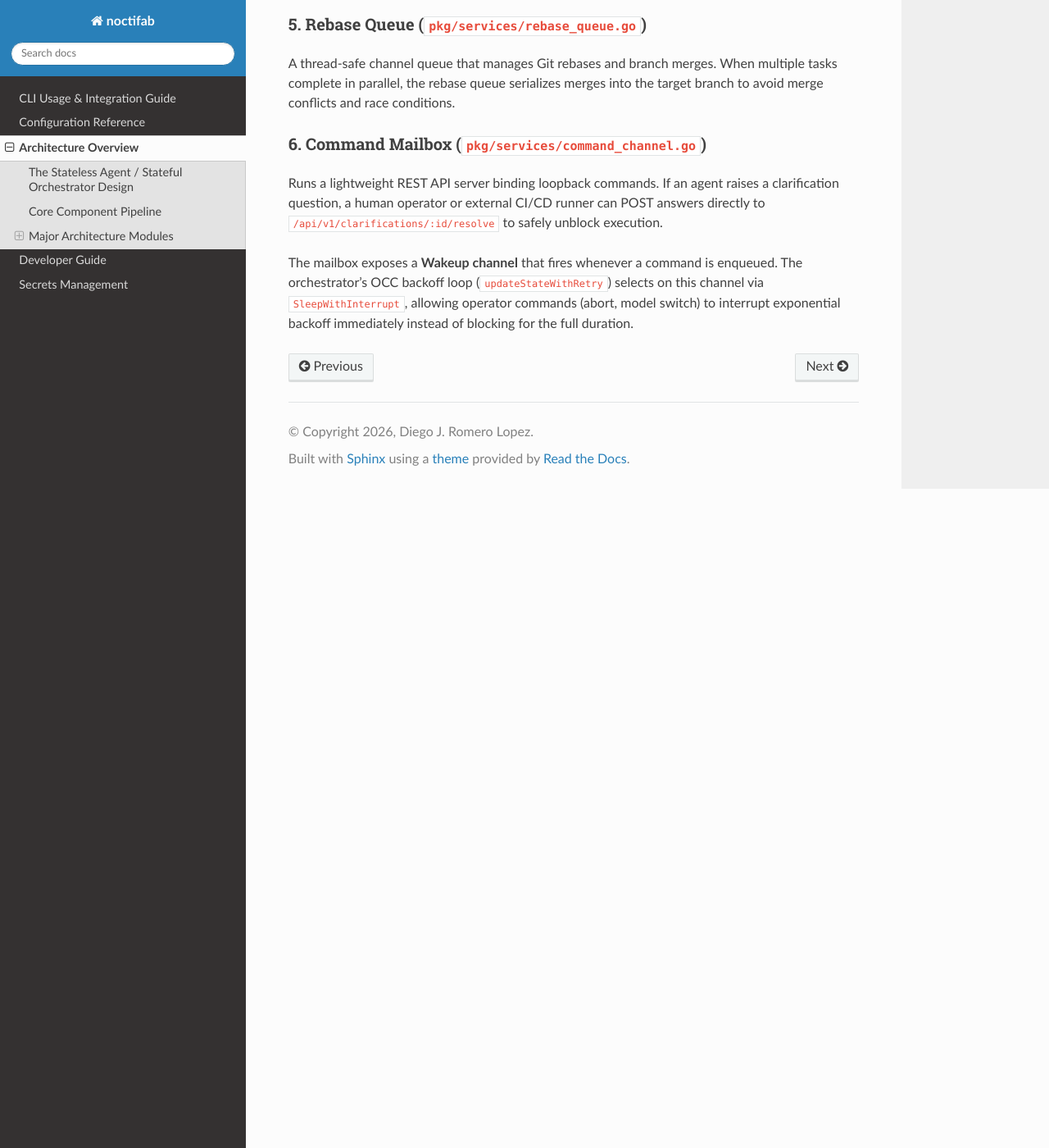
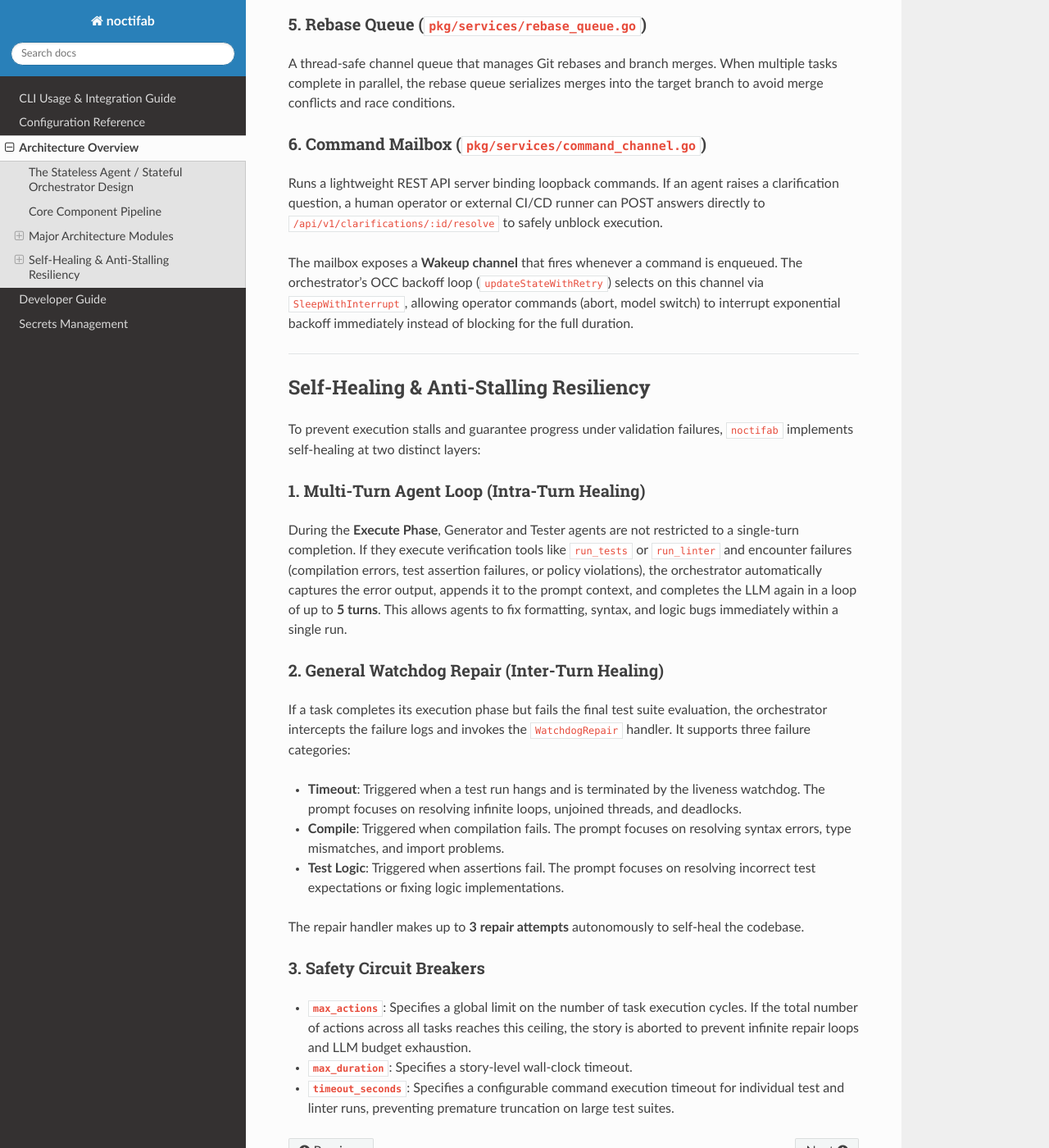
Before and after one commit to diegojromerolopez/noctifab, a Sphinx documentation site: the page built from docs/architecture.md, in a window 1280 px wide and 1400 px high, scrolled down 2242 px. Shown: the whole window at 82% size. Built offline with Sphinx 7.4.7 and the Read the Docs theme 3.1.0, drawn with Linux system fonts in a browser that asks for light colours.

Commit message:
docs: document self-healing & anti-stalling resiliency features

```diff
--- a/docs/architecture.md
+++ b/docs/architecture.md
@@ -79,3 +79,25 @@
 Runs a lightweight REST API server binding loopback commands. If an agent raises a clarification question, a human operator or external CI/CD runner can POST answers directly to `/api/v1/clarifications/:id/resolve` to safely unblock execution.
 
 The mailbox exposes a **Wakeup channel** that fires whenever a command is enqueued. The orchestrator's OCC backoff loop (`updateStateWithRetry`) selects on this channel via `SleepWithInterrupt`, allowing operator commands (abort, model switch) to interrupt exponential backoff immediately instead of blocking for the full duration.
+
+---
+
+## Self-Healing & Anti-Stalling Resiliency
+
+To prevent execution stalls and guarantee progress under validation failures, `noctifab` implements self-healing at two distinct layers:
+
+### 1. Multi-Turn Agent Loop (Intra-Turn Healing)
+During the **Execute Phase**, Generator and Tester agents are not restricted to a single-turn completion. If they execute verification tools like `run_tests` or `run_linter` and encounter failures (compilation errors, test assertion failures, or policy violations), the orchestrator automatically captures the error output, appends it to the prompt context, and completes the LLM again in a loop of up to **5 turns**. This allows agents to fix formatting, syntax, and logic bugs immediately within a single run.
+
+### 2. General Watchdog Repair (Inter-Turn Healing)
+If a task completes its execution phase but fails the final test suite evaluation, the orchestrator intercepts the failure logs and invokes the `WatchdogRepair` handler. It supports three failure categories:
+- **Timeout**: Triggered when a test run hangs and is terminated by the liveness watchdog. The prompt focuses on resolving infinite loops, unjoined threads, and deadlocks.
+- **Compile**: Triggered when compilation fails. The prompt focuses on resolving syntax errors, type mismatches, and import problems.
+- **Test Logic**: Triggered when assertions fail. The prompt focuses on resolving incorrect test expectations or fixing logic implementations.
+
+The repair handler makes up to **3 repair attempts** autonomously to self-heal the codebase.
+
+### 3. Safety Circuit Breakers
+- **`max_actions`**: Specifies a global limit on the number of task execution cycles. If the total number of actions across all tasks reaches this ceiling, the story is aborted to prevent infinite repair loops and LLM budget exhaustion.
+- **`max_duration`**: Specifies a story-level wall-clock timeout.
+- **`timeout_seconds`**: Specifies a configurable command execution timeout for individual test and linter runs, preventing premature truncation on large test suites.
```
Also changed, not shown: README.md (+17 -0 lines).
